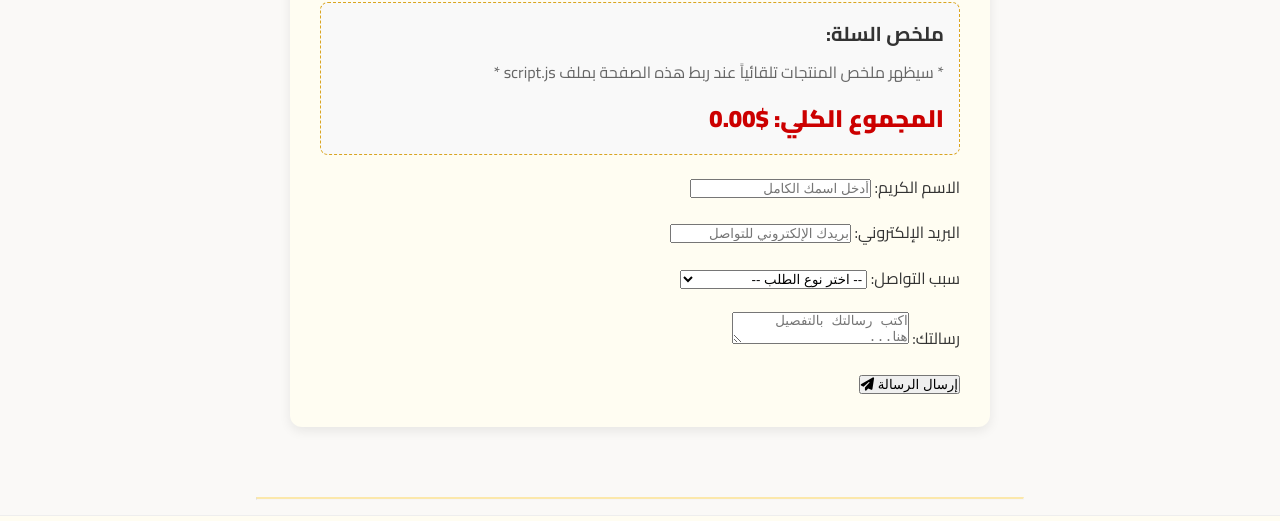
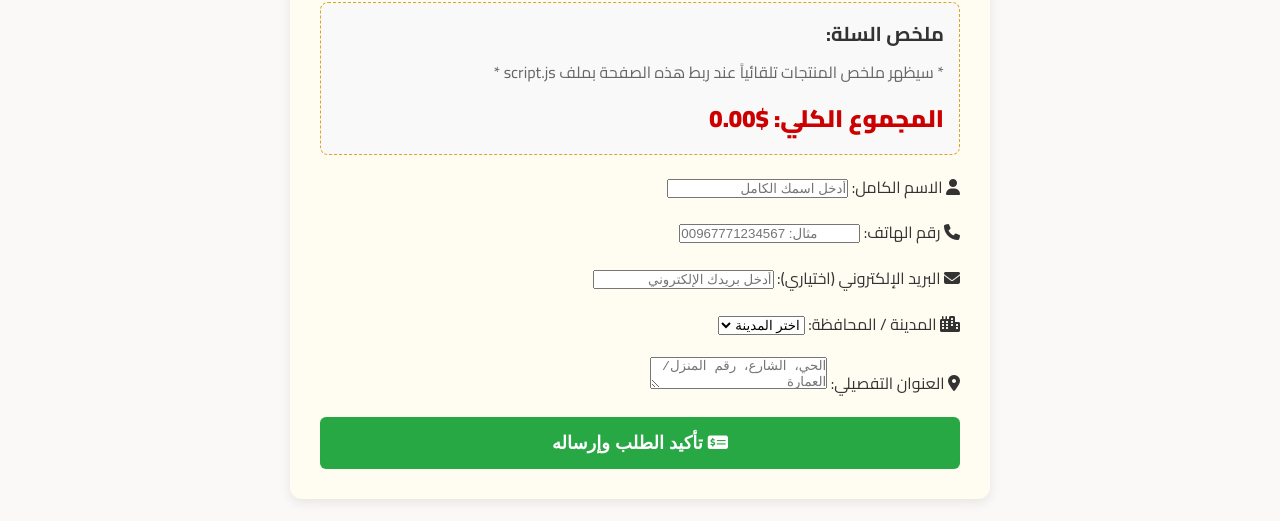
Before and after one commit to almkhdry/1, a website: page checkout.html in a window 1280 px wide. Shown: the part 235-756 px from the top of the page. Drawn offline with Linux system fonts and the light colour scheme.

Commit message:
Add files via upload

```diff
--- a/checkout.html
+++ b/checkout.html
@@ -1,3 +1,4 @@
+
 <!DOCTYPE html>
 <html lang="ar" dir="rtl">
 <head>
@@ -156,40 +157,48 @@
                 </p>
             </div>
 
-
                 <form action="https://api.web3forms.com/submit" method="POST">
                     <input type="hidden" name="access_key" value="b2ed5633-7b5f-46c3-b087-5bb11a7da5a0">
                     <input type="hidden" name="subject" value="رسالة جديدة من متجر عالم الجوالات">
 
                 <div class="form-group">
-                        <label for="name">الاسم الكريم:</label>
-                        <input type="text" id="name" name="الاسم" required placeholder="أدخل اسمك الكامل">
+                    <label for="full-name"><i class="fas fa-user"></i> الاسم الكامل:</label>
+                    <input type="text" id="full-name" name="full-name" required placeholder="أدخل اسمك الكامل">
                 </div>
+
                 <div class="form-group">
-                        <label for="email">البريد الإلكتروني:</label>
-                        <input type="email" id="email" name="البريد الإلكتروني" required placeholder="بريدك الإلكتروني للتواصل">
+                    <label for="phone-number"><i class="fas fa-phone"></i> رقم الهاتف:</label>
+                    <input type="tel" id="phone-number" name="phone-number" required placeholder="مثال: 00967771234567">
                 </div>
+
                 <div class="form-group">
-                        <label for="service">سبب التواصل:</label>
-                        <select id="service" name="نوع_الطلب" required>
-                            <option value="" disabled selected>-- اختر نوع الطلب --</option>
-                            <option value="استفسار عن منتج">استفسار عن منتج</option>
-                            <option value="طلب دعم فني / ضمان">طلب دعم فني / ضمان</option>
-                            <option value="استفسار حول الطلب والشحن">استفسار حول الطلب والشحن</option>
-                            <option value="أخرى">أخرى</option>
+                    <label for="email"><i class="fas fa-envelope"></i> البريد الإلكتروني (اختياري):</label>
+                    <input type="email" id="email" name="email" placeholder="أدخل بريدك الإلكتروني">
+                </div>
+
+                <div class="form-group">
+                    <label for="city"><i class="fas fa-city"></i> المدينة / المحافظة:</label>
+                    <select id="city" name="city" required>
+                        <option value="" disabled selected>اختر المدينة</option>
+                        <option value="sana'a">صنعاء</option>
+                        <option value="aden">عدن</option>
+                        <option value="taiz">تعز</option>
+                        <option value="hodeidah">الحديدة</option>
+                        <option value="other">أخرى</option>
                     </select>
                 </div>
+
                 <div class="form-group">
-                        <label for="message">رسالتك:</label>
-                        <textarea id="message" name="الرسالة" required placeholder="اكتب رسالتك بالتفصيل هنا..."></textarea>
+                    <label for="address"><i class="fas fa-map-marker-alt"></i> العنوان التفصيلي:</label>
+                    <textarea id="address" name="address" required placeholder="الحي، الشارع، رقم المنزل/العمارة"></textarea>
                 </div>
 
-                    <button type="submit" class="submit-button">إرسال الرسالة <i class="fas fa-paper-plane"></i></button>
-
+                <button type="submit" class="confirm-order-btn">
+                    <i class="fas fa-money-check-alt"></i> تأكيد الطلب وإرساله
+                </button>
             </form>
         </div>
 
-        </div>
     </main>
 
     <hr style="border-top: 2px solid var(--color-brand-primary); width: 60%; margin: 30px auto 15px; opacity: 0.3;">
```
Lines whose indentation alone changed are shown as unchanged.
